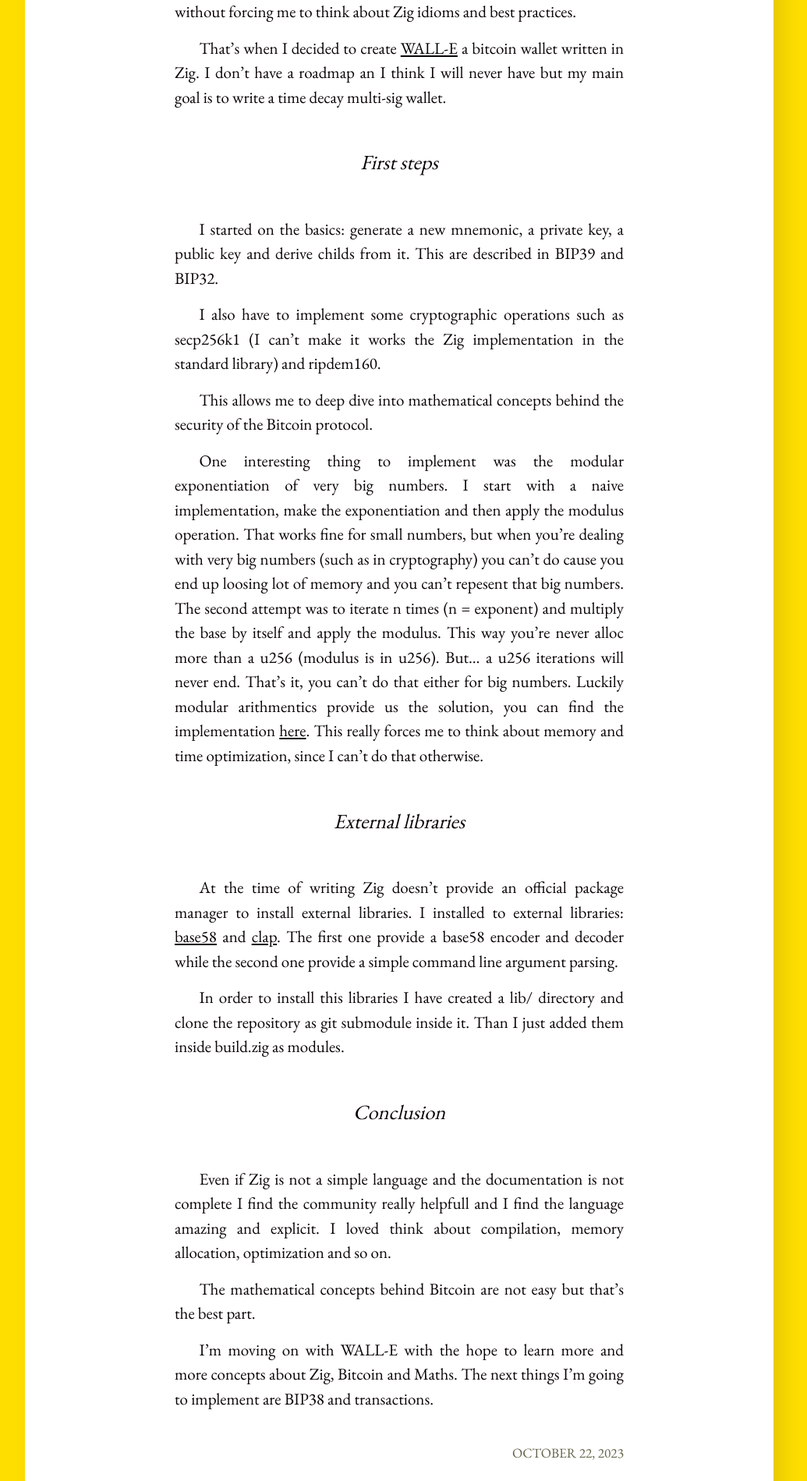
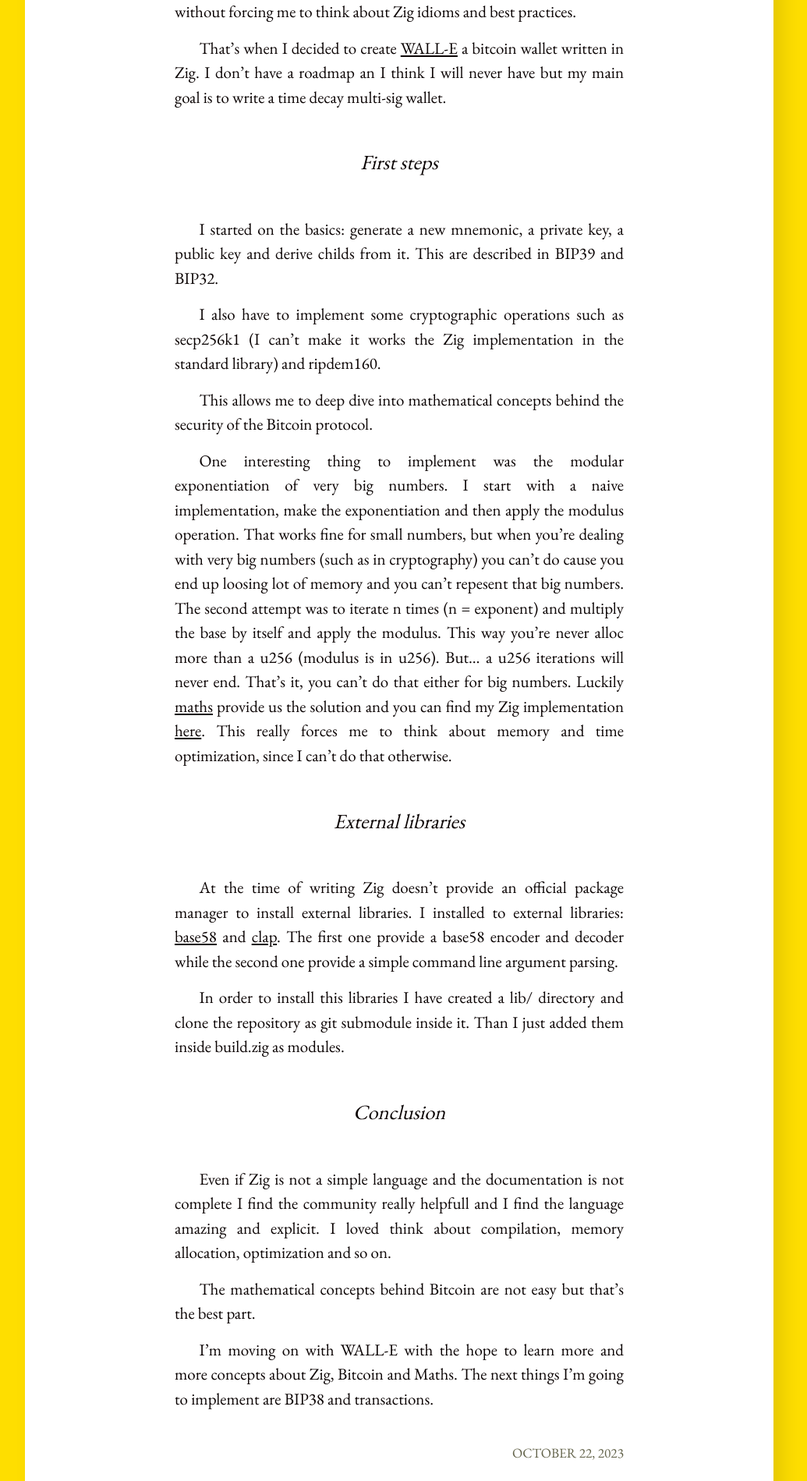
Before and after one commit to iskyd/blog, a Jekyll site: the page built from _posts/2023-10-22-zig-bitcoin-part1.md, in a window 1280 px wide. Shown: the part 2141-4040 px from the top of the page at 78% size, without its empty margins (128-1163 px from the left). Built offline with Jekyll 4.4.1, drawn with Linux system fonts in a browser that asks for light colours.

Commit message:
add reference to exponentiation by squaring

```diff
--- a/_posts/2023-10-22-zig-bitcoin-part1.md
+++ b/_posts/2023-10-22-zig-bitcoin-part1.md
@@ -40,7 +40,7 @@ I also have to implement some cryptographic operations such as secp256k1 (I can'
 
 This allows me to deep dive into mathematical concepts behind the security of the Bitcoin protocol.
 
-One interesting thing to implement was the modular exponentiation of very big numbers. I start with a naive implementation, make the exponentiation and then apply the modulus operation. That works fine for small numbers, but when you're dealing with very big numbers (such as in cryptography) you can't do cause you end up loosing lot of memory and you can't repesent that big numbers. The second attempt was to iterate n times (n = exponent) and multiply the base by itself and apply the modulus. This way you're never alloc more than a u256 (modulus is in u256). But... a u256 iterations will never end. That's it, you can't do that either for big numbers. Luckily modular arithmentics provide us the solution, you can find the implementation [here](https://github.com/iskyd/walle/blob/main/src/secp256k1/secp256k1.zig#L9). This really forces me to think about memory and time optimization, since I can't do that otherwise.
+One interesting thing to implement was the modular exponentiation of very big numbers. I start with a naive implementation, make the exponentiation and then apply the modulus operation. That works fine for small numbers, but when you're dealing with very big numbers (such as in cryptography) you can't do cause you end up loosing lot of memory and you can't repesent that big numbers. The second attempt was to iterate n times (n = exponent) and multiply the base by itself and apply the modulus. This way you're never alloc more than a u256 (modulus is in u256). But... a u256 iterations will never end. That's it, you can't do that either for big numbers. Luckily [maths](https://en.wikipedia.org/wiki/Exponentiation_by_squaring) provide us the solution and you can find my Zig implementation [here](https://github.com/iskyd/walle/blob/main/src/secp256k1/secp256k1.zig#L9). This really forces me to think about memory and time optimization, since I can't do that otherwise.
 
 #### External libraries
 
```
